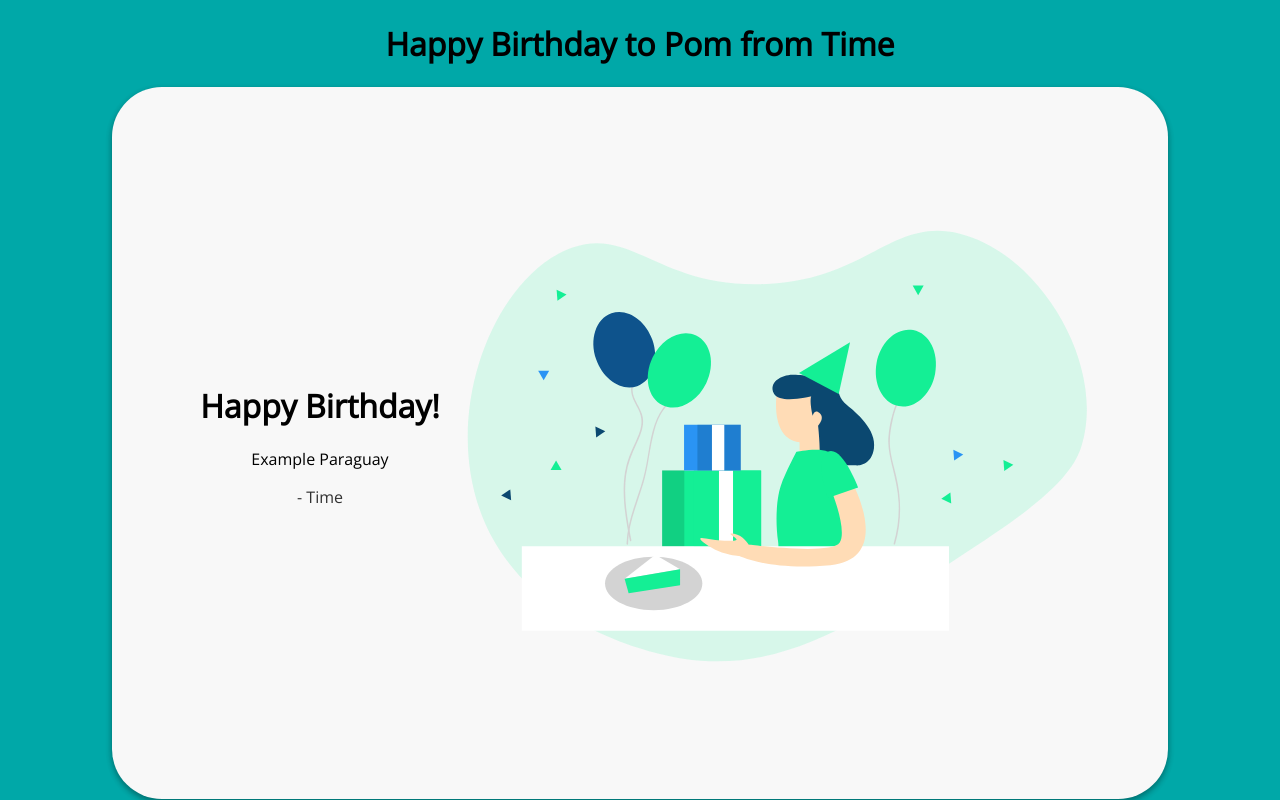
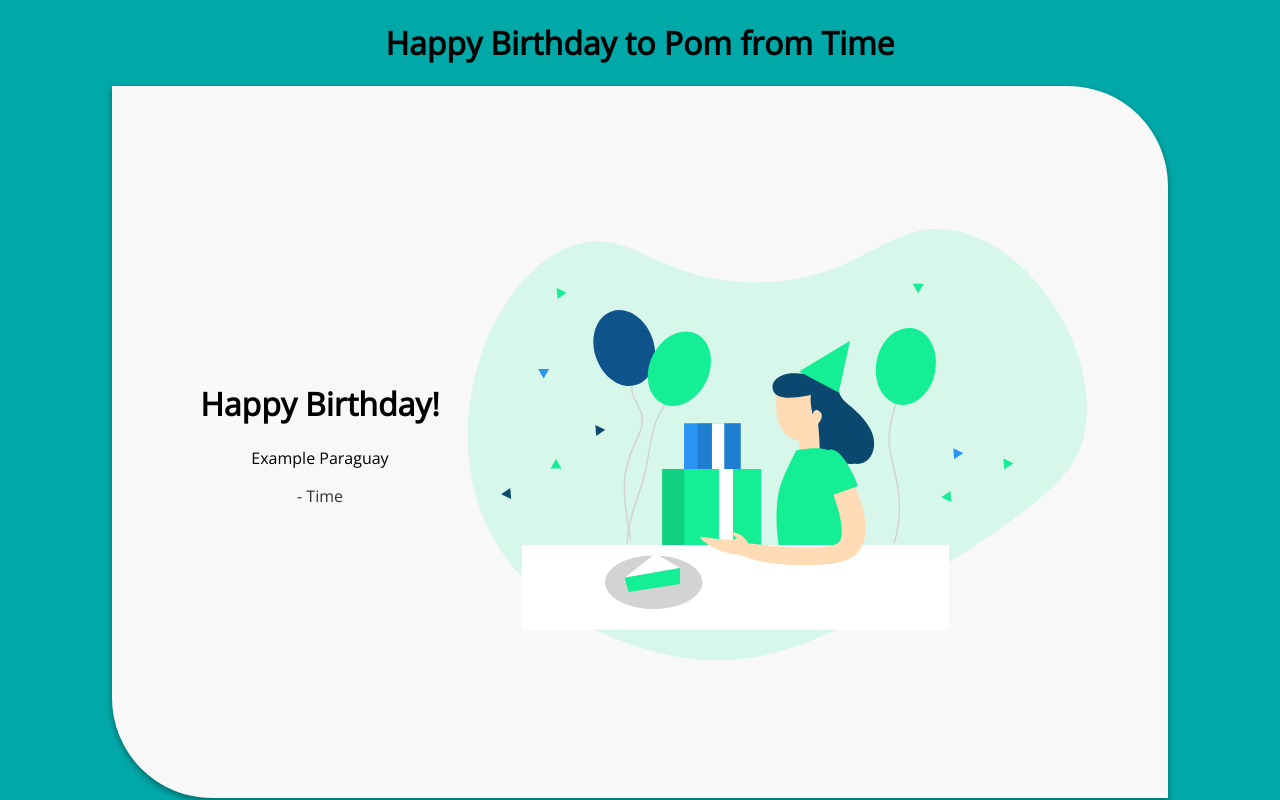
Before and after one commit to WynnKunGz/Pom-s-Birthday-Website, a plain HTML site: page time.html in a window 1280 px wide. Drawn offline with nearby package versions, Linux system fonts and the light colour scheme.

Commit message:
NEW BORDERS BABYYYY

```diff
--- a/index.css
+++ b/index.css
@@ -13,7 +13,7 @@ body {
 
 .card {
     background: #f8f8f8;
-    border-radius: 50px;
+    border-radius: 0 100px 0 100px;
     height: 85vh;
     width: 80vw;
     box-shadow: 0 3px 6px rgba(0, 0, 0, 0.16), 0 3px 6px rgba(0, 0, 0, 0.23);
@@ -24,6 +24,7 @@ body {
     align-items: center;
     padding: 1em;
     overflow: hidden;
+    margin-bottom: 200px;
 }
 
 @media only screen and (min-width: 1000px) {
```
